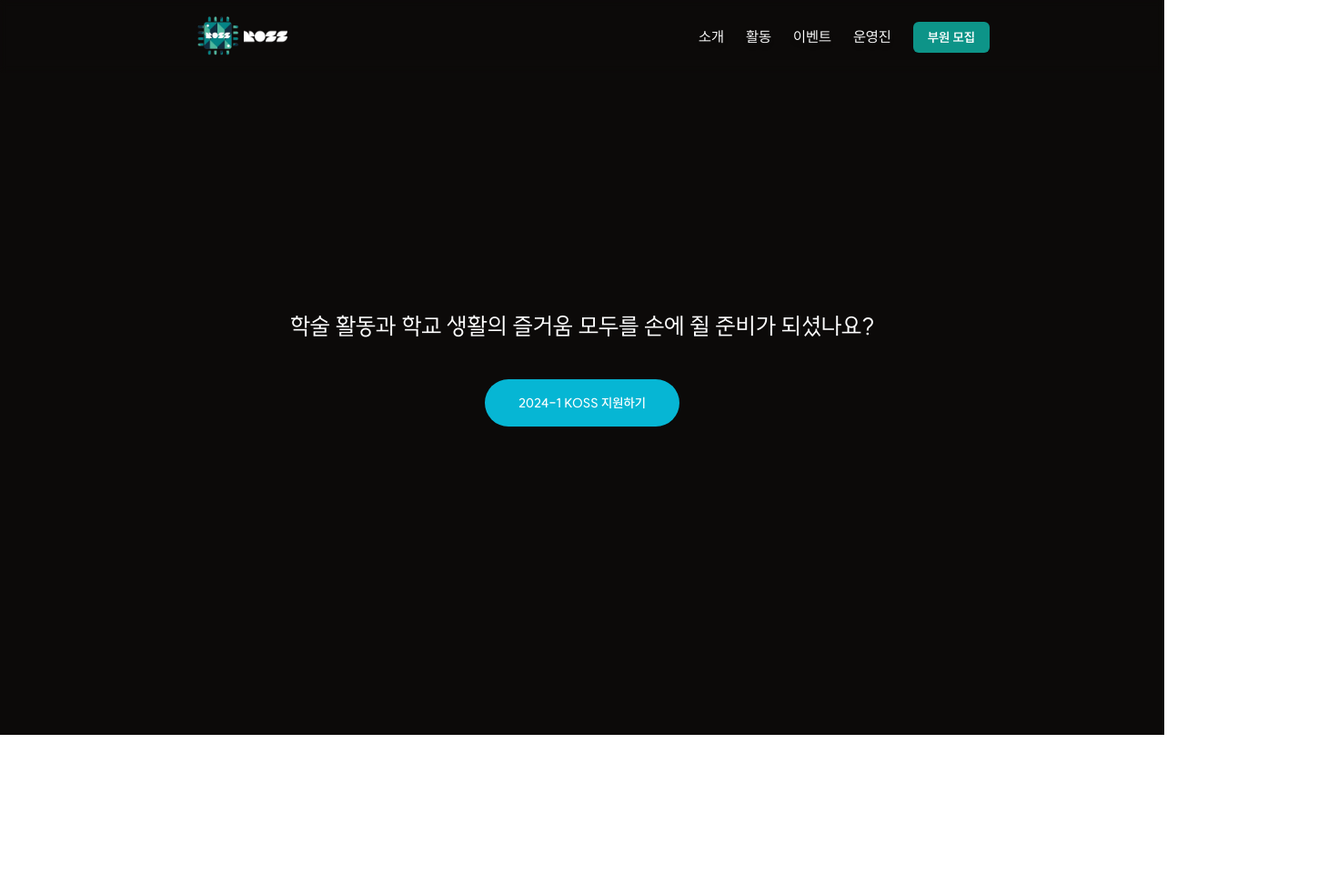
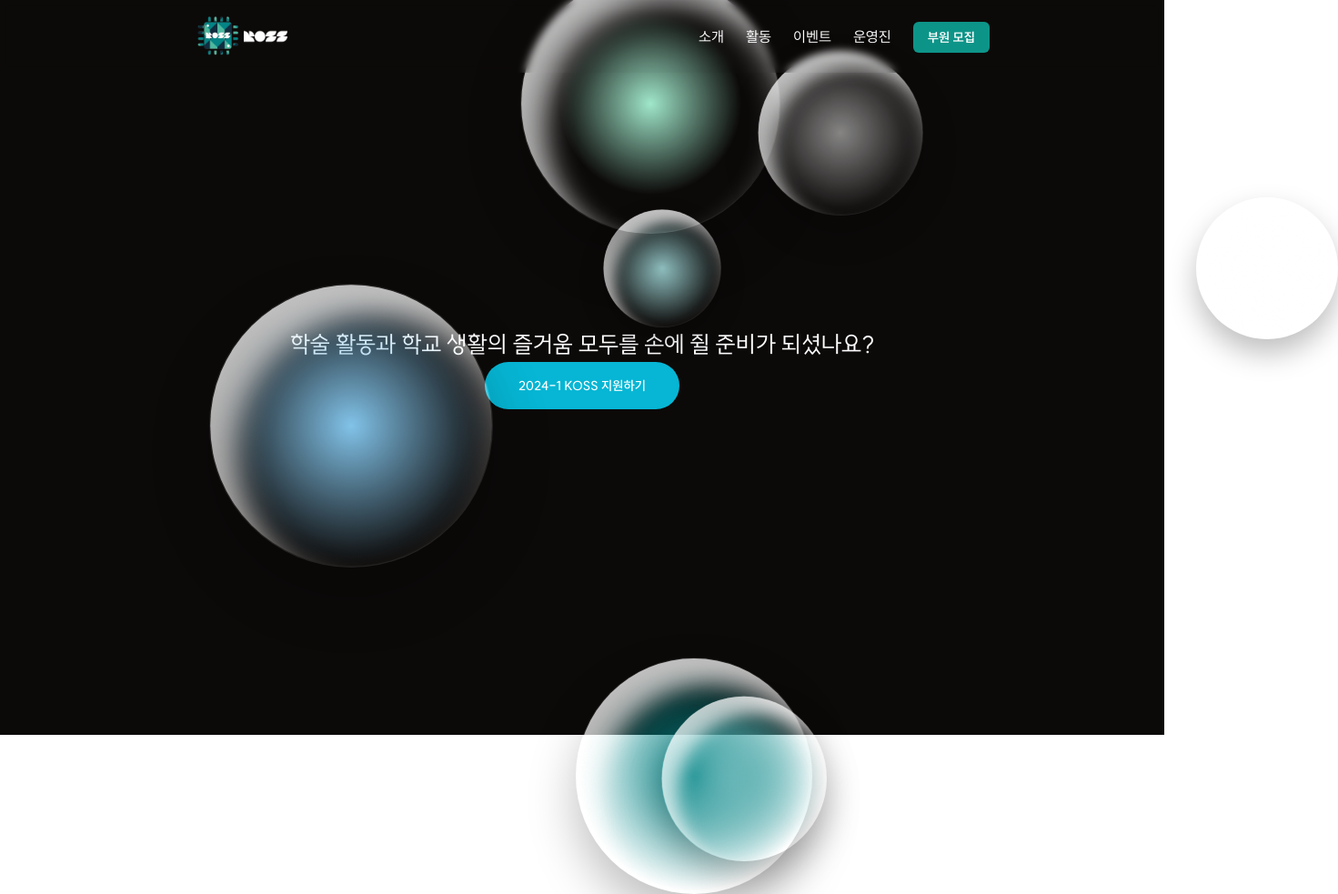
Before and after one commit to inqueue0979/KOSS-Homepage, a React (Create React App) app: page /recruit in a window 1280 px wide. Shown: the whole page at 91% size, 1471 px wide, since content can reach past the window. Before the commit the page ends 808 px from the top, so only its background shows below. Built offline with nearby package versions, Linux system fonts and the light colour scheme.

Commit message:
Add Recruit Page animation

```diff
--- a/src/pages/Recruit.js
+++ b/src/pages/Recruit.js
@@ -6,10 +6,18 @@ function Recruit()
 {
 
   return (
-    <div className="App-header bg-stone-950">
-      <h1>학술 활동과 학교 생활의 즐거움 모두를 손에 쥘 준비가 되셨나요?</h1> <br></br>
-      <button className='w-1/6 min-w-40 py-4 font-semibold text-sm bg-cyan-500 text-white rounded-full shadow-sm'>2024-1 KOSS 지원하기</button>
-    </div>
+      <div className = "App-header bg-stone-950">
+        <h1>학술 활동과 학교 생활의 즐거움 모두를 손에 쥘 준비가 되셨나요?</h1>
+        <button className='w-1/6 min-w-40 py-4 font-semibold text-sm bg-cyan-500 text-white rounded-full shadow-sm'>2024-1 KOSS 지원하기</button>
+        <div class="bubble b1"></div>
+        <div class="bubble b2"></div>
+        <div class="bubble b3"></div>
+        <div class="bubble b4"></div>
+        <div class="bubble b5"></div>
+        <div class="bubble b6"></div>
+        <div class="bubble b7"></div>
+      </div>
+
   );
 }
 
--- a/src/styles/App.css
+++ b/src/styles/App.css
@@ -18,7 +18,6 @@
 
 .Bottom-inner-shadow {
   box-shadow: inset 0 -20px 12px -7px rgba(12,10,9,1);
-  //box-shadow: inset 0 -20px 12px -7px rgba(245,245,244,1);
 }
 
 .card_elements{
@@ -75,3 +74,73 @@
   width: 250px;
   background-color: #ebeaec;
 }
+
+
+
+
+.bubble{
+  position:absolute;
+  width:10em;
+  height:10em;
+  border:1px solid rgba(255,255,255,0.1);
+  border-radius:50%;
+  background: radial-gradient(ellipse at center,  rgba(255,255,255,0.5) 0%,rgba(255,255,255,0) 70%);
+  box-shadow: inset 0 20px 30px rgba(255, 255, 255, 0.4), inset 1em 1em 1em rgba(255, 255, 255, 0.6), 0 1em 2em rgba(0, 0, 0, 0.25);
+}
+.bubble:hover{
+  display:none;
+}
+
+.b1{
+  animation: floatup 10s linear infinite, sideways 5s ease-in-out infinite alternate;
+  background: radial-gradient(ellipse at center,  #058587 0%, rgba(255,255,255,0) 70%);
+  left: 10%;
+  top:100%;
+}
+.b2{
+  animation: floatup 5s linear infinite, sideways 4s ease-in-out 1s infinite alternate;
+  background: radial-gradient(ellipse at center,  #69b6b7 0%, rgba(255,255,255,0) 70%);
+  left: 15%;
+  top: 30%;
+  transform: scale(.7);
+}
+.b3{
+  animation: floatup 4s linear infinite, sideways 6s ease-in-out 6s infinite alternate;
+  background: radial-gradient(ellipse at center,  #82c3e9 0%, rgba(255,255,255,0) 70%);
+  left: 20%;
+  transform: scale(1.2);
+}
+.b4{
+  animation: floatup 6s linear infinite, sideways 5s ease-in-out 3s infinite alternate;
+  background: radial-gradient(ellipse at center,  #9BCECF 0%, rgba(255,255,255,0) 70%);
+  left: 25%;
+  top:90%;
+  transform: scale(.5);
+}
+.b5{
+  animation: floatup 8s linear infinite, sideways 6s ease-in-out 3s infinite alternate;
+  background: radial-gradient(ellipse at center,  #A0E7CB 0%,rgba(255,255,255,0) 50%);
+  left: 30%;
+  top:30%;
+  transform: scale(1.1);
+}
+.b6{
+  animation: floatup 7s linear infinite, sideways 4s ease-in-out 3.5s infinite alternate;
+  left:40%;
+  top:50%;
+  transform: scale(.7);
+}
+.b7{
+  animation: floatup 6s linear infinite, sideways 5s ease-in-out 4s infinite alternate;
+  left: 90%;
+  top:90%;
+  transform: scale(.6);
+}
+@keyframes floatup{
+  0% {margin-top: 50%;}
+  100% {margin-top: -50%;}
+}
+@keyframes sideways{
+  0% {margin-left: 0em;}
+  100%{margin-left: 20em;}
+}
```
